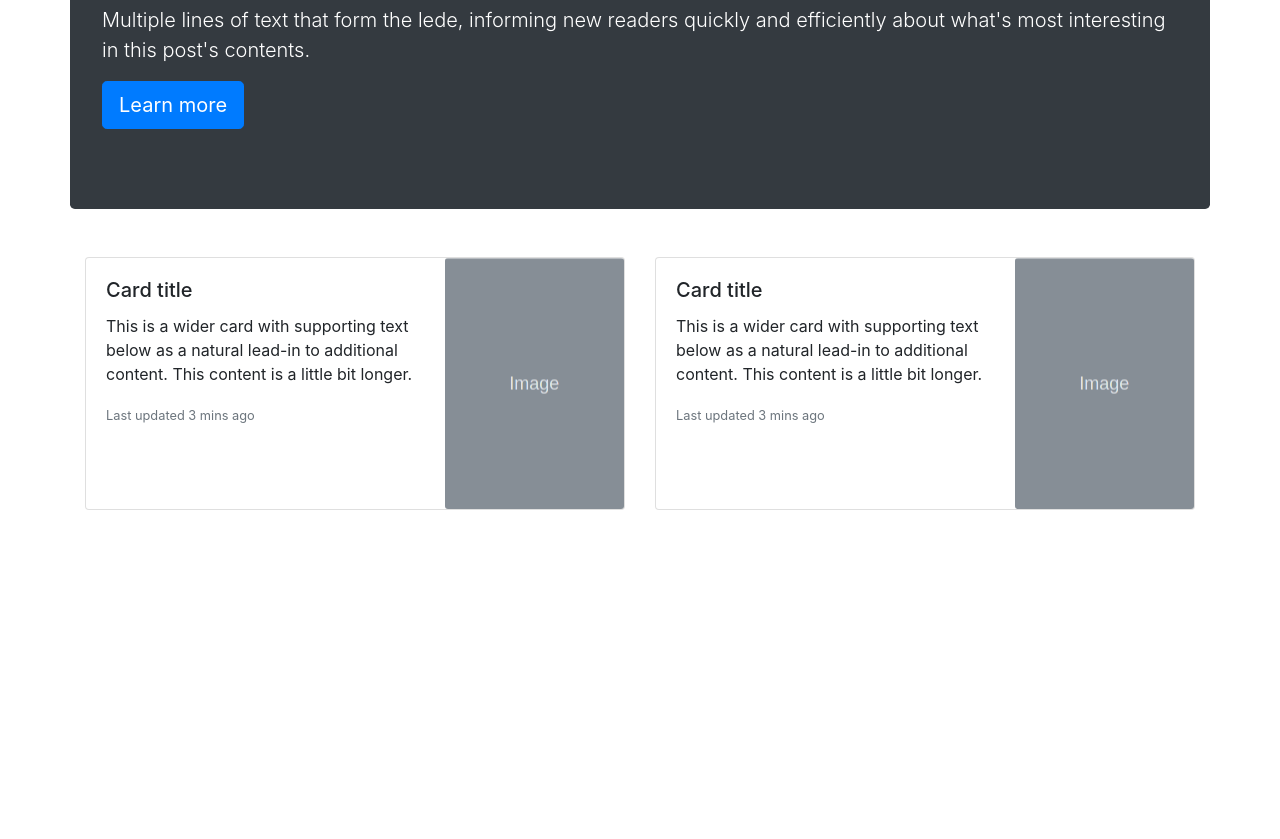
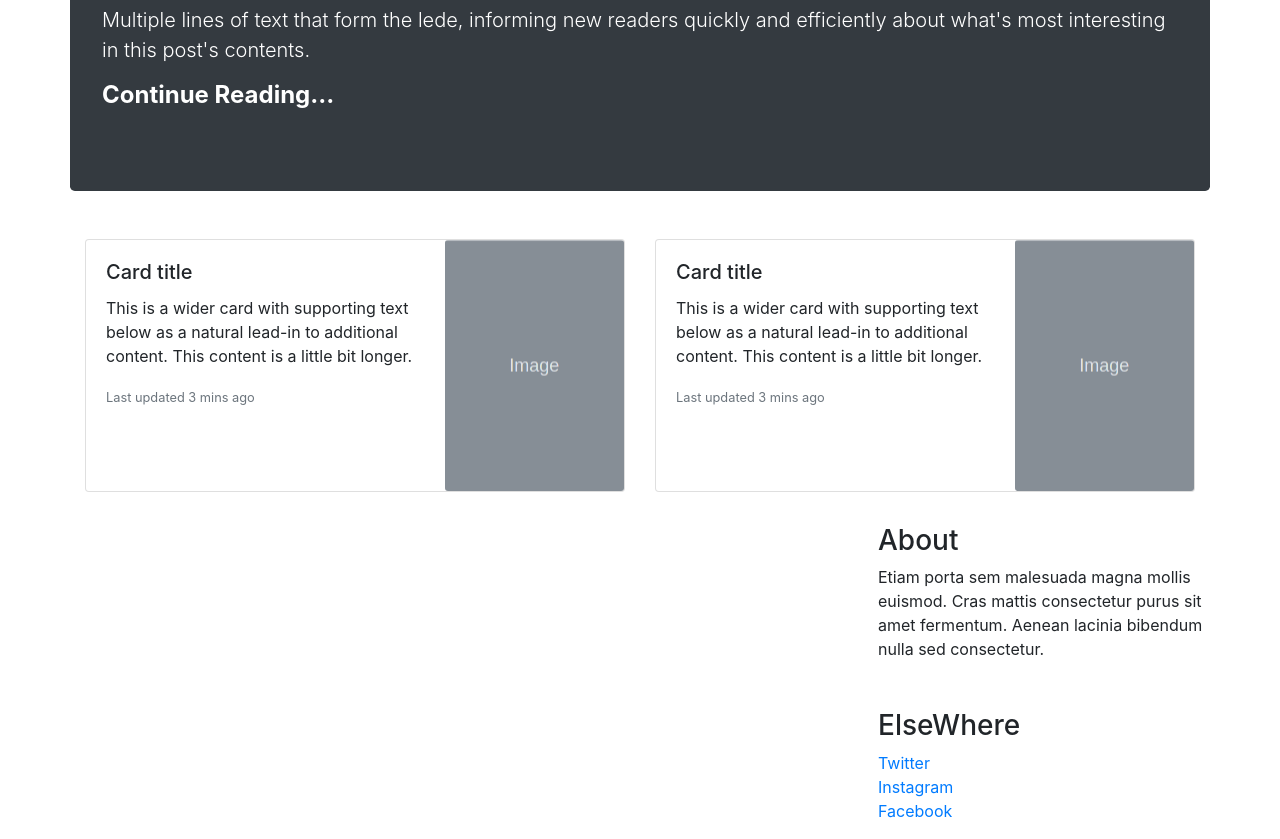
Before and after one commit to theseana/pamper, a plain HTML site: page Bootstrap/problem2.html in a window 1280 px wide. Shown: the part 346-1185 px from the top of the page. Before the commit the page ends 872 px from the top, so only its background shows below. Drawn offline with nearby package versions, Linux system fonts and the light colour scheme.

Commit message:
problem 2 70% completed

```diff
--- a/Bootstrap/problem2.html
+++ b/Bootstrap/problem2.html
@@ -15,7 +15,9 @@
     <title>Hello, world!</title>
   </head>
   <body>
+
     <div class="container">
+
       <header class="blog-header">
         <nav class="navbar navbar-light bg-white justify-content-between">
           <a href="#" class="text-secondary">Subscribe</a>
@@ -76,7 +78,7 @@
           <h1 class="display-4"><em>Title of a longer<br>featured blog post</em></h1>
           <p class="lead">Multiple lines of text that form the lede, informing new readers quickly and efficiently about what's most interesting in this post's contents.</p>
           <p class="lead">
-            <a class="btn btn-primary btn-lg" href="#">Learn more</a>
+            <a class="text-white h4" href="#"><strong>Continue Reading...</strong></a>
           </p>
         </div>
       </div>
@@ -122,6 +124,43 @@
 
       </div>
 
+      <div class="row">
+
+        <div class="col-8">
+
+        </div>
+
+        <div class="col-4">
+          <div class="row">
+
+            <div class="mt-3  ml-5">
+              <div class="h3">About</div>
+              <div class="">
+                Etiam porta sem malesuada magna mollis<br>euismod. Cras mattis consectetur purus sit<br>amet fermentum. Aenean lacinia bibendum<br>nulla sed consectetur.
+              </div>
+            </div>
+
+            <div class="ml-5 mt-5">
+              <div class="h3">ElseWhere</div>
+              <ol class="list-unstyled">
+                <li>
+                  <a href="#">Twitter</a>
+                </li>
+                <li>
+                  <a href="#">Instagram</a>
+                </li>
+                <li>
+                  <a href="#">Facebook</a>
+                </li>
+              </ol>
+            </div>
+
+          </div>
+        </div>
+
+      </div>
+
+
     </div>
 
     <!-- Optional JavaScript -->
```
